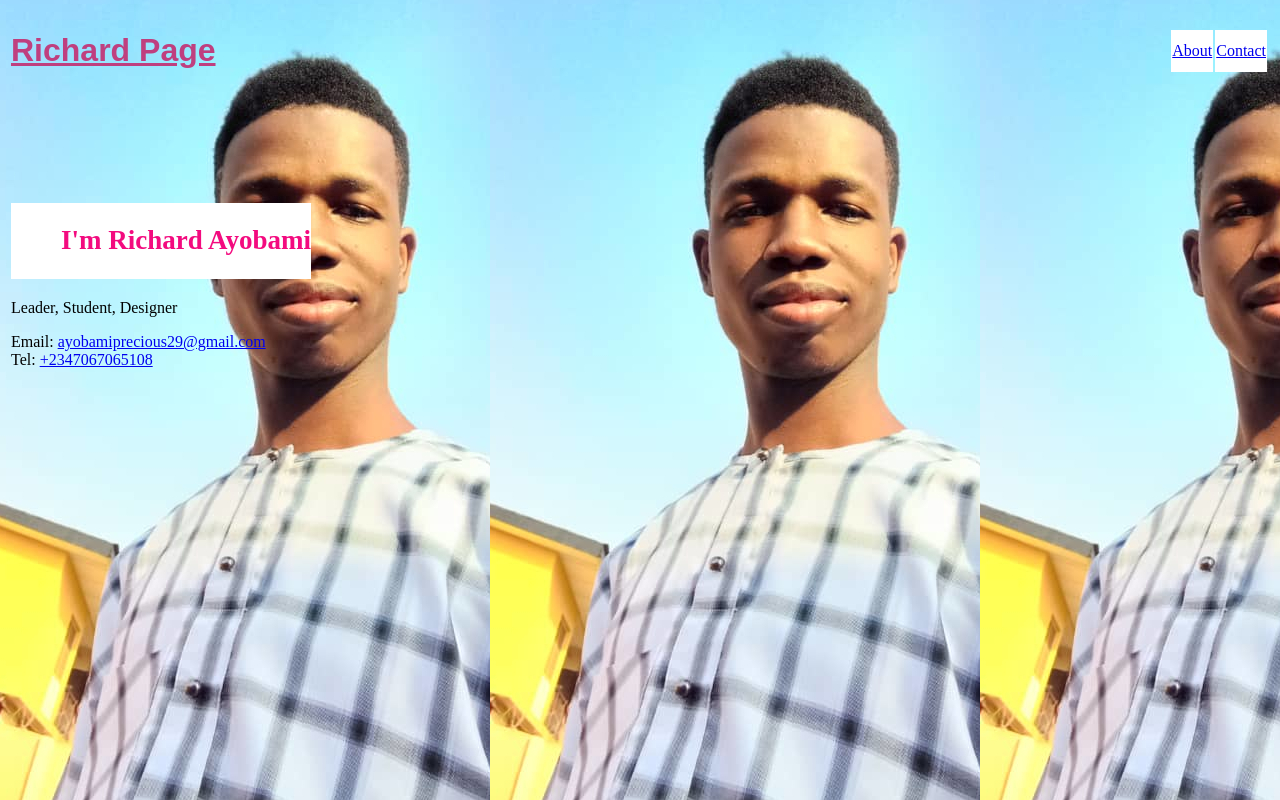
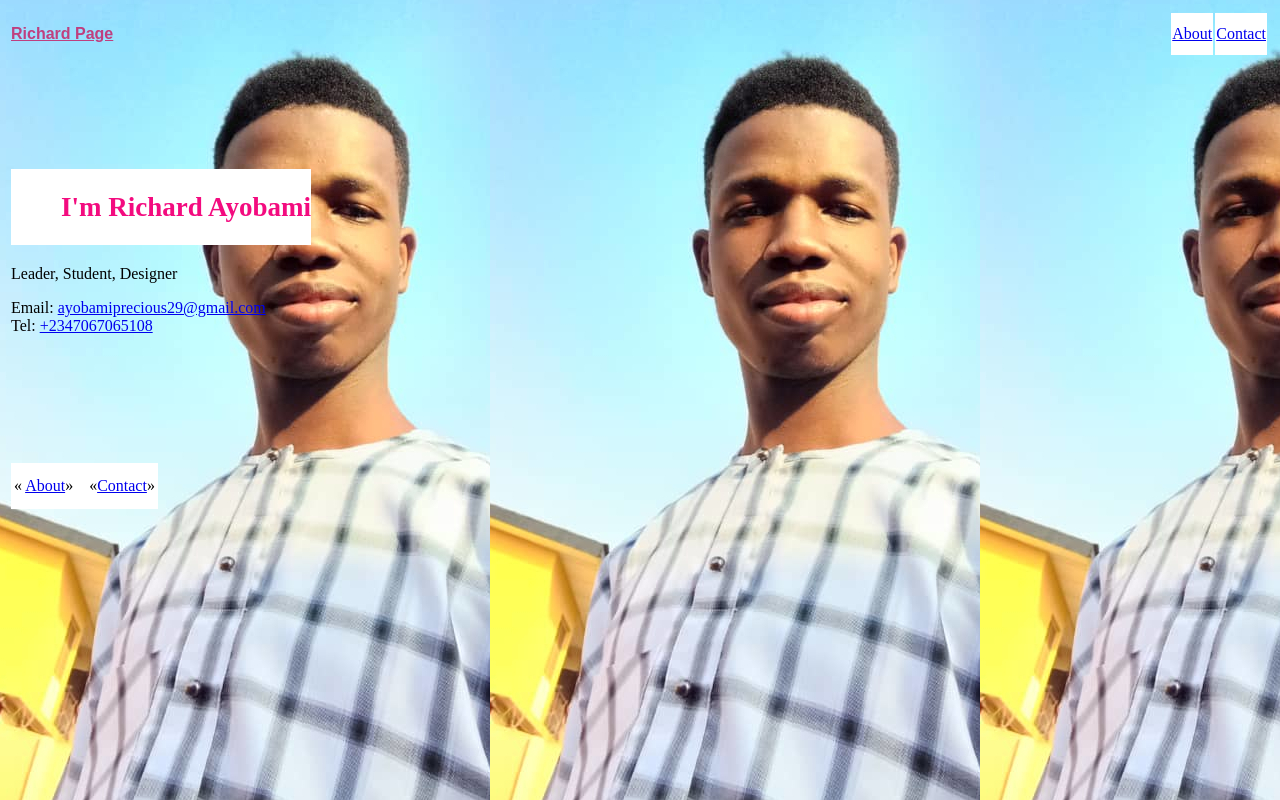
Before and after one commit to Ayobamirich/Ayobamirich, a plain HTML site: page index.html in a window 1280 px wide. Drawn offline with Linux system fonts and the light colour scheme.

Commit message:
Add files via upload

```diff
--- a/index.html
+++ b/index.html
@@ -11,7 +11,7 @@
       <tr>
         <td>
           <font face="Arial" color="#BF3F7F">
-            <h1><u>Richard Page</u></h1>
+            <strong><u>Richard Page</u></strong>
           </font>
         </td>
         <td align="right">
@@ -50,6 +50,21 @@
           </p>
         </td>
       </tr>
+      <tr>
+        <td>
+          <table bgcolor="white">
+            <tr>
+              <td align="middle" height="40">
+                &laquo; <a href="about.html">About</a>&raquo;
+              </td>
+              <td>&nbsp;&nbsp;</td>
+              <td align="middle">
+                &laquo;<a href="contact.html">Contact</a>&raquo;
+              </td>
+            </tr>
+          </table>
+        </td>
+      </tr>
     </table>
   </body>
 </html>
```
